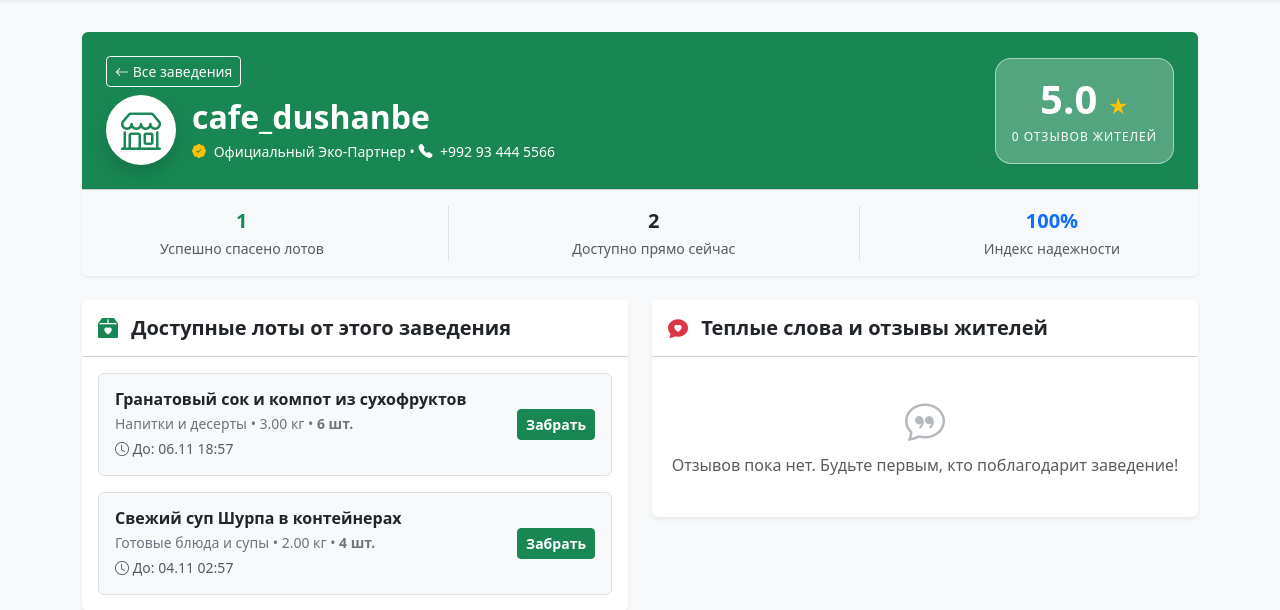
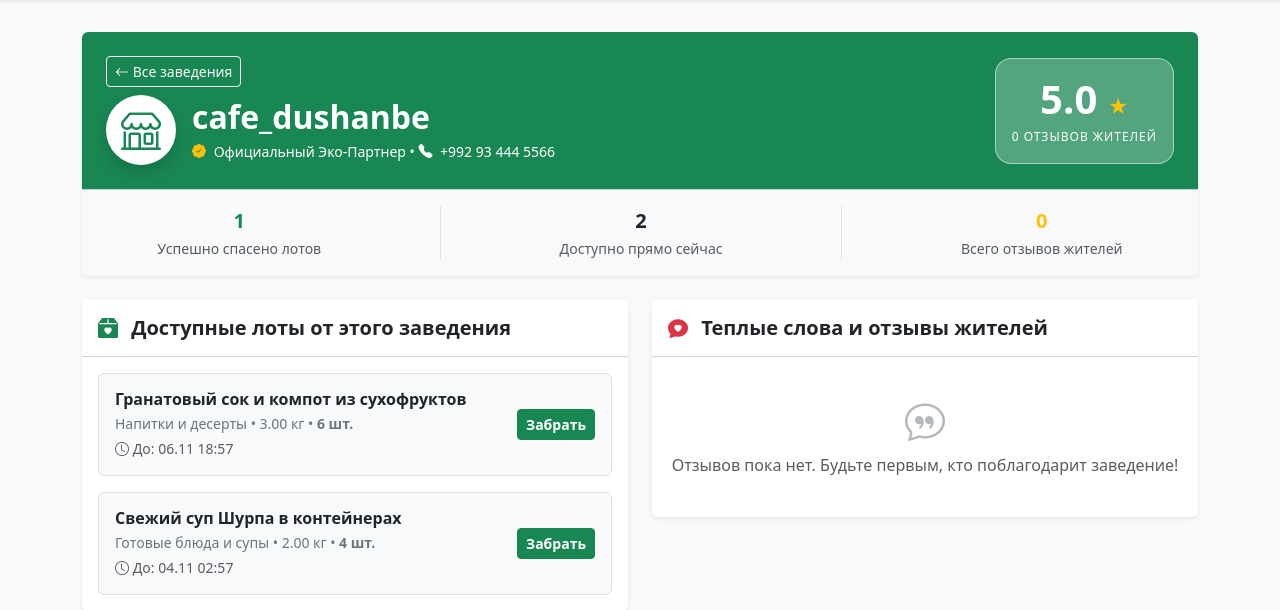
Before and after one commit to ganizodabehruz77-hub/behruz, a Django app: a page that uses templates/accounts/partner_detail.html in a window 1280 px wide. Shown: the part 56-666 px from the top of the page. Run offline with Django 5.2, Linux system fonts and the light colour scheme; data comes from the database, SQL or seed files in the repository.

Commit message:
Remove percentage reliability from partners and block businesses from reserving lots

```diff
--- a/reservations/views.py
+++ b/reservations/views.py
@@ -27,6 +27,10 @@ def lot_reserve_view(request, pk):
 
         if lot.donor == request.user:
             messages.error(request, "Вы не можете забрать собственный лот.")
+            return redirect('lot_detail', pk=pk)
+
+        if hasattr(request.user, 'profile') and request.user.profile.is_business:
+            messages.error(request, "Заведения и организации выступают только в роли доноров и не могут забирать продукты.")
             return redirect('lot_detail', pk=pk)
 
         if request.user.profile.rating_score < 30:
--- a/templates/accounts/partner_detail.html
+++ b/templates/accounts/partner_detail.html
@@ -59,8 +59,8 @@
         </div>
         <div class="border-start"></div>
         <div>
-            <span class="fs-5 fw-bold text-primary d-block">{{ partner.profile.rating_score }}%</span>
-            <small class="text-muted">Индекс надежности</small>
+            <span class="fs-5 fw-bold text-warning d-block">{{ reviews|length }}</span>
+            <small class="text-muted">Всего отзывов жителей</small>
         </div>
     </div>
 </div>
```
Also changed, not shown: templates/lots/lot_detail.html (+7 -3 lines).
